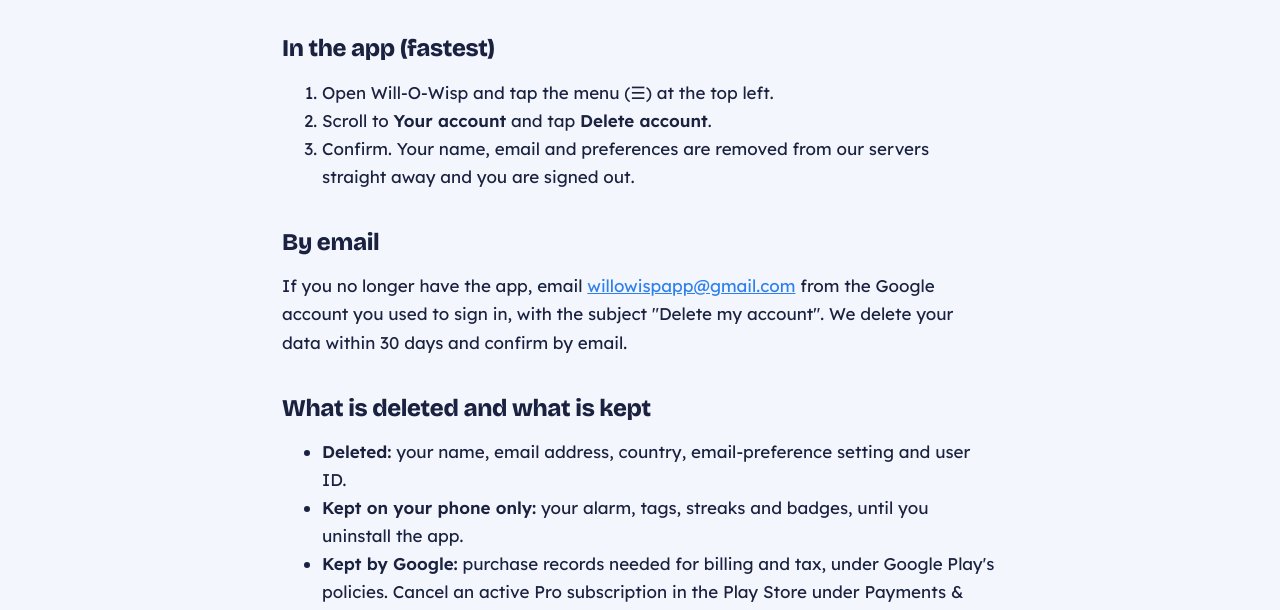
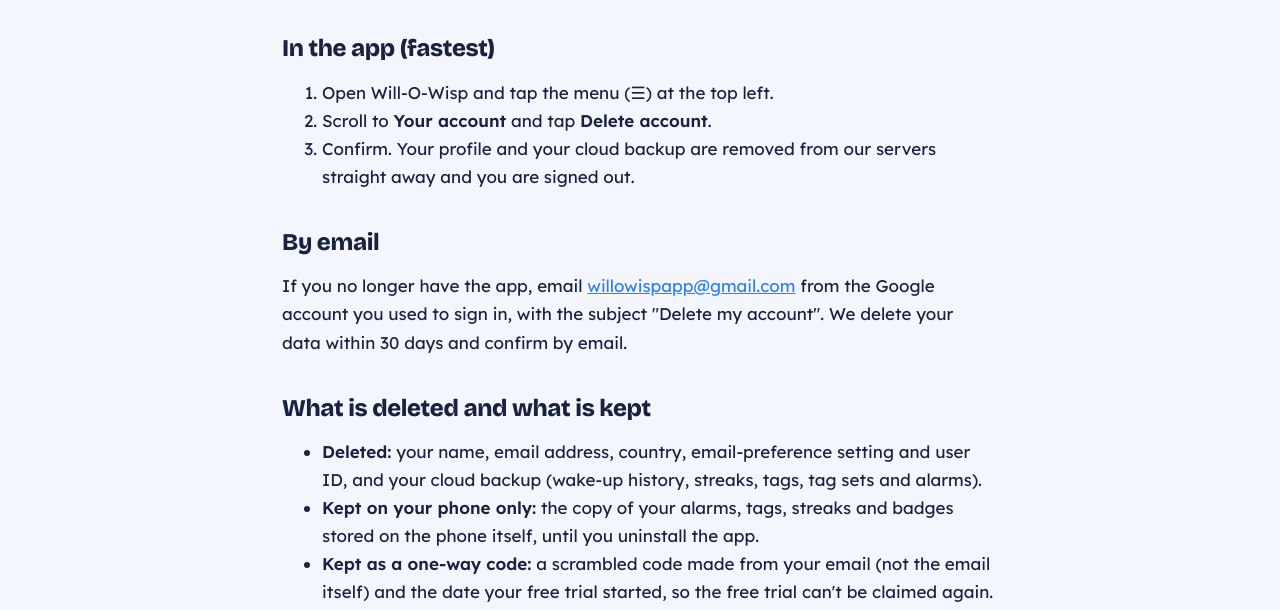
Before and after one commit to straj87-eng/willowisp-site, a plain HTML site: page delete-account.html in a window 1280 px wide. Shown: the part 185-795 px from the top of the page. Drawn offline with nearby package versions, Linux system fonts and the light colour scheme.

Commit message:
Add files via upload

```diff
--- a/delete-account.html
+++ b/delete-account.html
@@ -26,14 +26,15 @@
 <ol>
 <li>Open Will-O-Wisp and tap the menu (☰) at the top left.</li>
 <li>Scroll to <strong>Your account</strong> and tap <strong>Delete account</strong>.</li>
-<li>Confirm. Your name, email and preferences are removed from our servers straight away and you are signed out.</li>
+<li>Confirm. Your profile and your cloud backup are removed from our servers straight away and you are signed out.</li>
 </ol>
 <h2>By email</h2>
 <p>If you no longer have the app, email <a href="mailto:willowispapp@gmail.com?subject=Delete%20my%20Will-O-Wisp%20account">willowispapp@gmail.com</a> from the Google account you used to sign in, with the subject "Delete my account". We delete your data within 30 days and confirm by email.</p>
 <h2>What is deleted and what is kept</h2>
 <ul>
-<li><strong>Deleted:</strong> your name, email address, country, email-preference setting and user ID.</li>
-<li><strong>Kept on your phone only:</strong> your alarm, tags, streaks and badges, until you uninstall the app.</li>
+<li><strong>Deleted:</strong> your name, email address, country, email-preference setting and user ID, and your cloud backup (wake-up history, streaks, tags, tag sets and alarms).</li>
+<li><strong>Kept on your phone only:</strong> the copy of your alarms, tags, streaks and badges stored on the phone itself, until you uninstall the app.</li>
+<li><strong>Kept as a one-way code:</strong> a scrambled code made from your email (not the email itself) and the date your free trial started, so the free trial can't be claimed again. It can't be turned back into your email.</li>
 <li><strong>Kept by Google:</strong> purchase records needed for billing and tax, under Google Play's policies. Cancel an active Pro subscription in the Play Store under Payments &amp; subscriptions.</li>
 <li>Anonymous usage statistics and crash reports are not linked to your name or email and are deleted automatically within 14 months and 90 days.</li>
 </ul>
```
